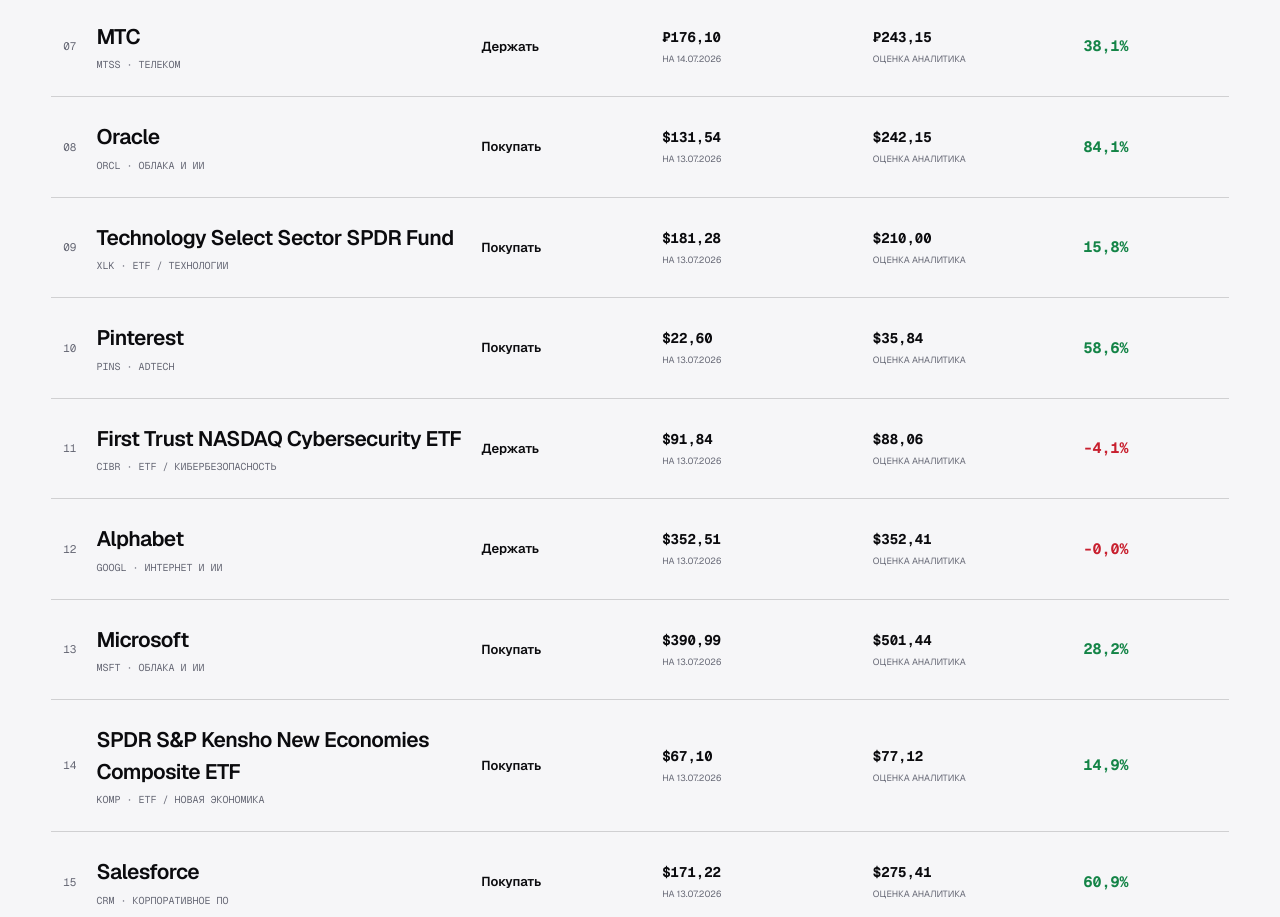
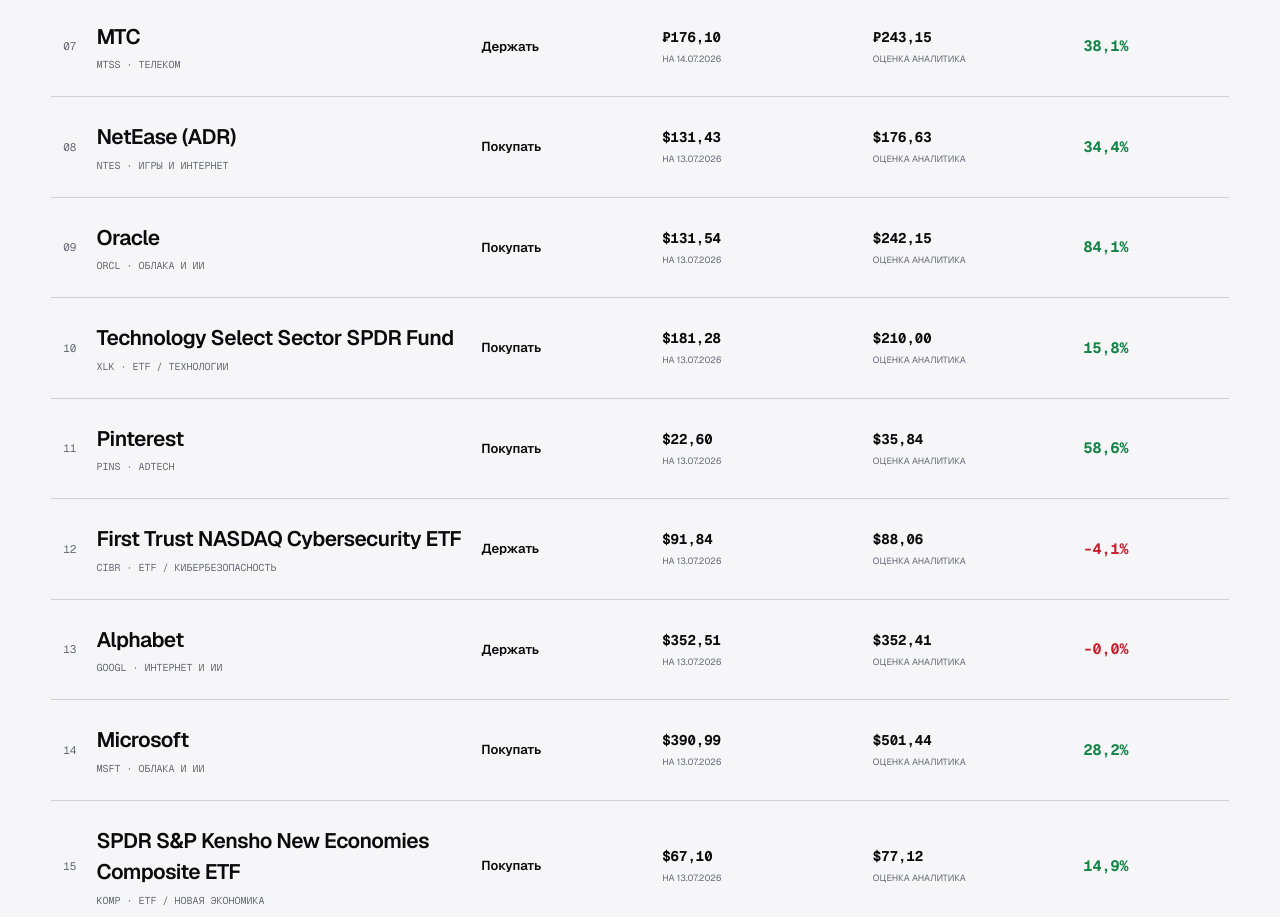
Before and after one commit to Ninelich212/equityideas, a Next.js app: page / in a window 1280 px wide. Shown: the part 1880-2797 px from the top of the page. Built offline with nearby package versions, Linux system fonts and the light colour scheme.

Commit message:
Обновить карточки NetEase

```diff
--- a/app/data.ts
+++ b/app/data.ts
@@ -963,11 +963,11 @@ const additionalCoverage: CoverageItem[] = [
     market: "Гонконг",
     sector: "Игры и интернет",
     rating: "Покупать",
-    target: "HK$216,45",
-    updated: "24.02.2026",
-    commentDate: "24.02.2026",
-    potential: "1,8%",
-    tsr: "4,4%",
+    target: "HK$276,95",
+    updated: "14.07.2026",
+    commentDate: "14.07.2026",
+    potential: "32,0%",
+    tsr: "34,6%",
     currencyCode: "HKD",
     isin: "KYG6427A1022",
     assetClass: "Акции",
@@ -975,8 +975,8 @@ const additionalCoverage: CoverageItem[] = [
     exchangeCountry: "Гонконг",
     status: "active",
     summary: "Китайский игровой лидер с сильным портфелем хитов и устойчивой денежной позицией.",
-    research: { date: "25.02.2026", title: "Китайские хиты игроиндустрии захватывают все больше игроков", url: `${finam}/netease--kitayskie-khity-igroindustrii-zakhvatyvayut-vse-bolshe-igrokov-20260225-1540/` },
-    note: { date: "25.02.2026", title: "Китайские хиты игроиндустрии захватывают все больше игроков", url: `${finam}/netease--kitayskie-khity-igroindustrii-zakhvatyvayut-vse-bolshe-igrokov-20260225-1540/` },
+    research: { date: "14.07.2026", title: "Китайский геймдев все лучше и лучше", url: `${finam}/netease--kitayskiy-geymdev-vse-luchshe-i-luchshe-20260714-1148/` },
+    note: { date: "14.07.2026", title: "Китайский геймдев все лучше и лучше", url: `${finam}/netease--kitayskiy-geymdev-vse-luchshe-i-luchshe-20260714-1148/` },
   },
   {
     ...commonFacts,
@@ -985,11 +985,11 @@ const additionalCoverage: CoverageItem[] = [
     market: "США",
     sector: "Игры и интернет",
     rating: "Покупать",
-    target: "$138,31",
-    updated: "24.02.2026",
-    commentDate: "24.02.2026",
-    potential: "3,8%",
-    tsr: "6,5%",
+    target: "$176,63",
+    updated: "14.07.2026",
+    commentDate: "14.07.2026",
+    potential: "34,4%",
+    tsr: "37,1%",
     currencyCode: "USD",
     isin: "US64110W1027",
     assetClass: "Акции",
@@ -997,8 +997,8 @@ const additionalCoverage: CoverageItem[] = [
     exchangeCountry: "США",
     status: "active",
     summary: "Американские депозитарные расписки китайского игрового лидера NetEase.",
-    research: { date: "25.02.2026", title: "Китайские хиты игроиндустрии захватывают все больше игроков", url: `${finam}/netease--kitayskie-khity-igroindustrii-zakhvatyvayut-vse-bolshe-igrokov-20260225-1540/` },
-    note: { date: "25.02.2026", title: "Китайские хиты игроиндустрии захватывают все больше игроков", url: `${finam}/netease--kitayskie-khity-igroindustrii-zakhvatyvayut-vse-bolshe-igrokov-20260225-1540/` },
+    research: { date: "14.07.2026", title: "Китайский геймдев все лучше и лучше", url: `${finam}/netease--kitayskiy-geymdev-vse-luchshe-i-luchshe-20260714-1148/` },
+    note: { date: "14.07.2026", title: "Китайский геймдев все лучше и лучше", url: `${finam}/netease--kitayskiy-geymdev-vse-luchshe-i-luchshe-20260714-1148/` },
   },
 ];
 
```
